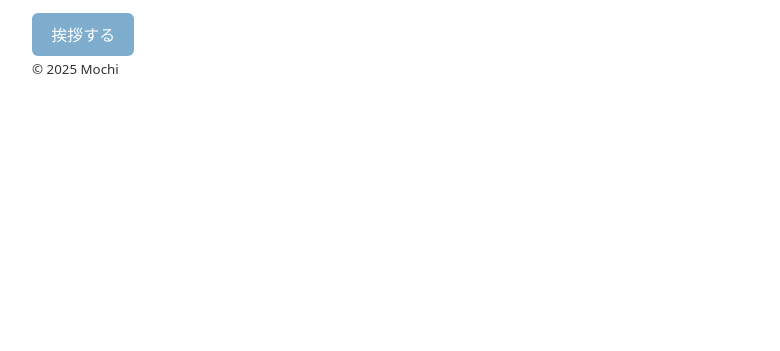
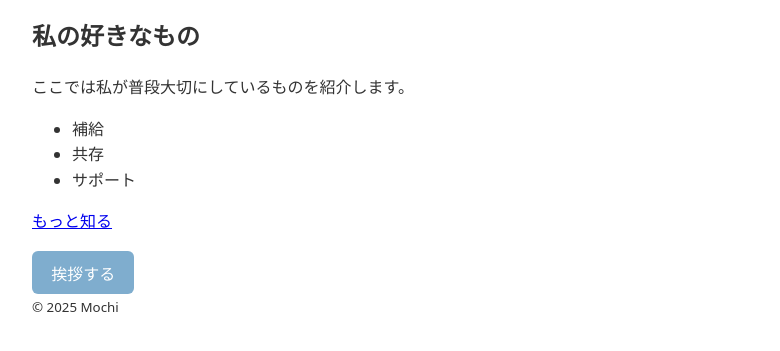
Before and after one commit to rikamochizuki-oss/mochi-web-0-1, a plain HTML site: page index.html in a window 1280 px wide. Shown: the part 175-526 px from the top of the page, without its empty margins (248-1028 px from the left). Drawn offline with Linux system fonts and the light colour scheme.

Commit message:
feat: lesson 0-2 好きなものリストとリンクを追加

```diff
--- a/index.html
+++ b/index.html
@@ -10,6 +10,14 @@
   <header><h1>ロイテリ菌</h1></header>
   <main>
     <p>細菌のリーダーとして他の善玉菌と共存したり、善玉菌を補ったりすることで口内フローラのバランスをサポートします。</p>
+    <h2>私の好きなもの</h2>
+    <p>ここでは私が普段大切にしているものを紹介します。</p>
+    <ul>
+      <li>補給</li>
+      <li>共存</li>
+      <li>サポート</li>
+    </ul>
+    <p><a href="https://ohayo-reuteri.com/" target="_blank">もっと知る</a></p>
     <button id="helloBtn">挨拶する</button>
   </main>
   <footer><small>© 2025 Mochi</small></footer>
```
